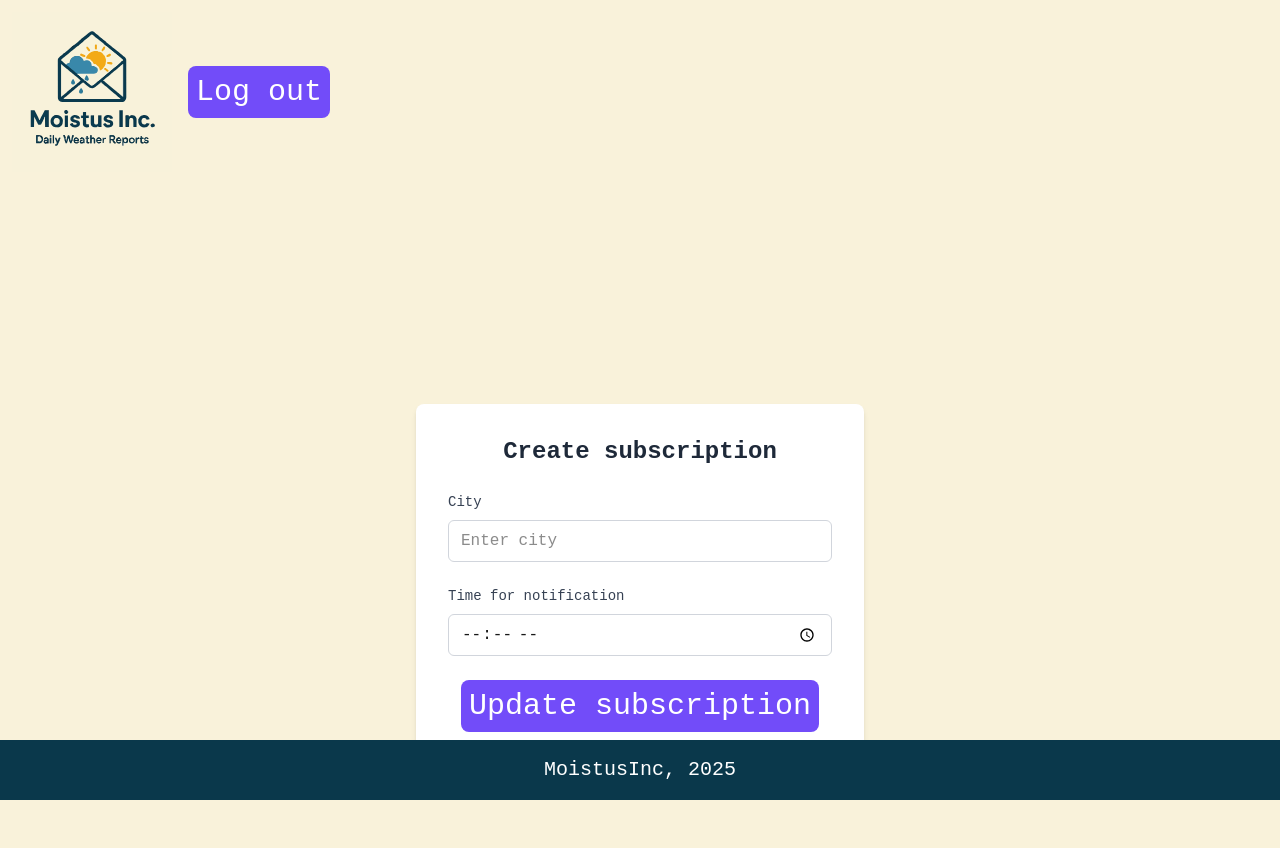
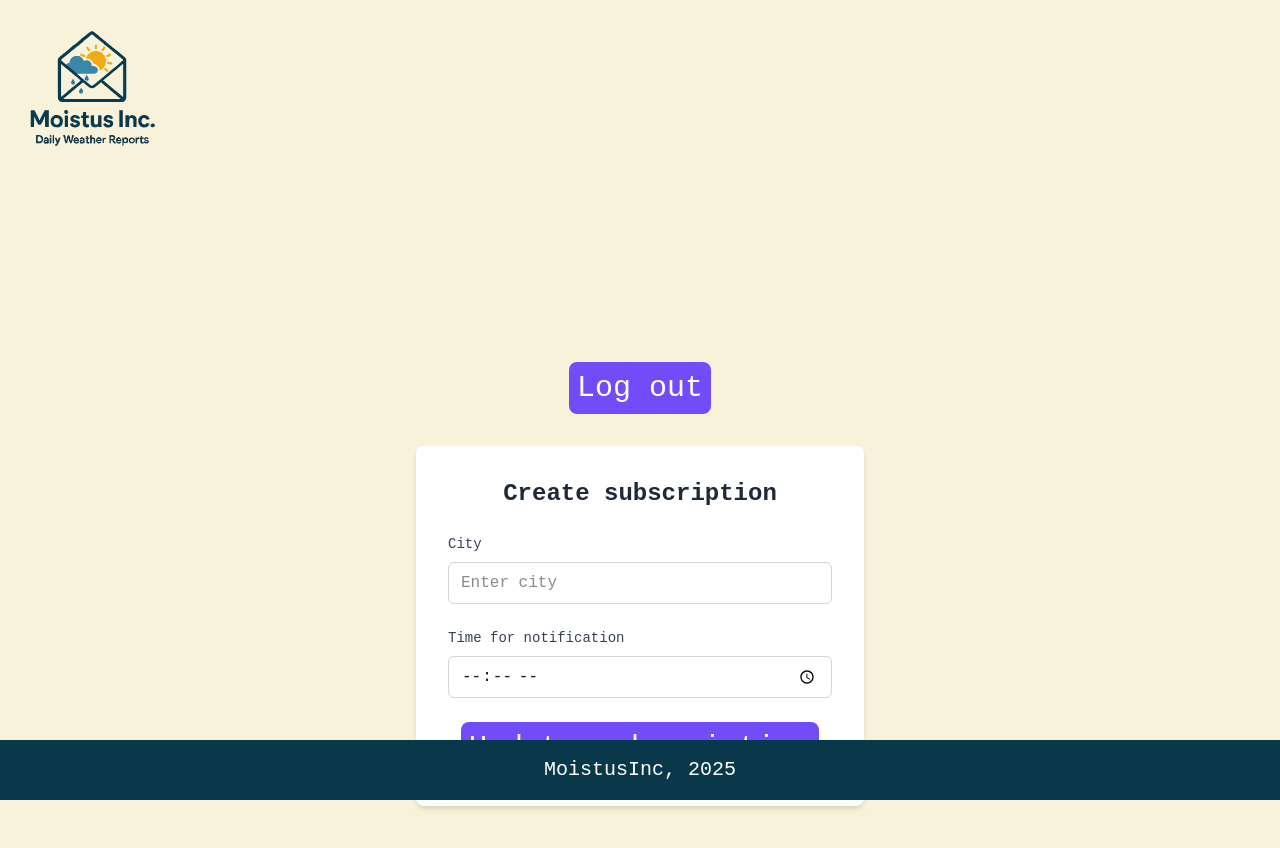
Before and after one commit to JohanHammerin/weather_app_frontend, a Next.js app: page /subscription in a window 1280 px wide. Shown: the top 848 px of the page. Built offline with nearby package versions, Linux system fonts and the light colour scheme; no server answers; a web font is replaced by a local one.

Commit message:
FIX: moved logout button to subscription view

```diff
--- a/app/_components/header/header.component.tsx
+++ b/app/_components/header/header.component.tsx
@@ -13,7 +13,6 @@ export function Header() {
           className="w-40 h-40"
           style={{ objectFit: "contain" }}
         />
-        <LogoutButton />
       </header>
     </>
   );
--- a/app/_components/logout/LogoutButton.tsx
+++ b/app/_components/logout/LogoutButton.tsx
@@ -15,7 +15,8 @@ export default function LogoutButton() {
         text-white
         text-3xl
         p-2
-        rounded-lg hover:opacity-90">
+        rounded-lg hover:opacity-90
+        mb-8">
             Log out
         </button>
     );
--- a/app/subscription/page.tsx
+++ b/app/subscription/page.tsx
@@ -4,6 +4,7 @@ import { useState } from "react";
 import { Button } from "../_components/button/button.component";
 import { Form } from "../_components/form/form.component";
 import { updateSubscription } from "../service/subscriptionService";
+import LogoutButton from "../_components/logout/LogoutButton";
 
 export default function Page() {
   const [city, setCity] = useState("");
@@ -36,7 +37,7 @@ export default function Page() {
     <div className="bg-bakgrund flex justify-center items-center min-h-screen">
 
       <section className="flex justify-center items-center flex-col w-full max-w-md">
-
+       <LogoutButton/>
         <Form
           onSubmit={handleSubmit}
           className="w-full bg-white p-8 rounded-lg shadow-md space-y-6">
```
